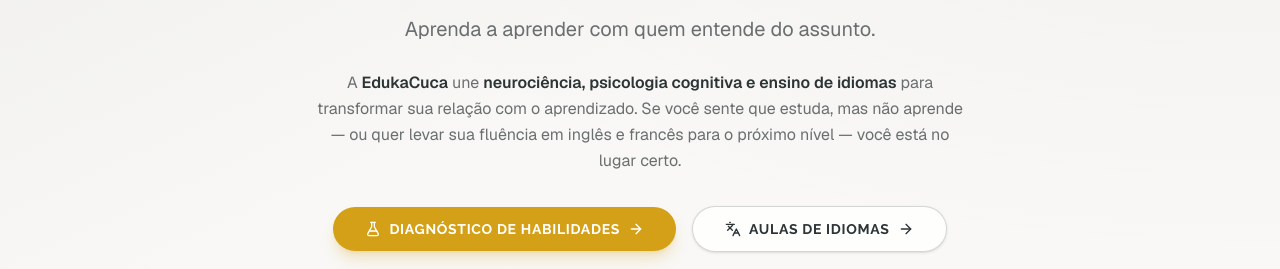
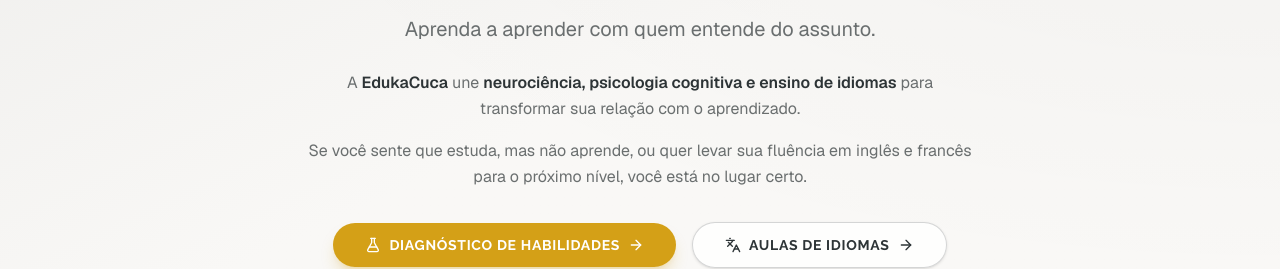
Before and after one commit to vdeviny99/-evidencia-aprendizagem, a Next.js app: page / in a window 1280 px wide. Shown: the part 289-558 px from the top of the page. Built offline with nearby package versions, Linux system fonts and the light colour scheme; no server answers.

Commit message:
fix: center hero paragraph and split into balanced lines

```diff
--- a/src/app/page.tsx
+++ b/src/app/page.tsx
@@ -35,12 +35,15 @@
             <p className="mt-4 text-lg leading-relaxed text-accent/70 sm:text-xl">
               Aprenda a aprender com quem entende do assunto.
             </p>
-            <div className="mx-auto mt-6 max-w-2xl space-y-4 text-left text-base leading-relaxed text-accent/70 sm:text-center text-pretty">
+            <div className="mx-auto mt-6 max-w-2xl space-y-4 text-center text-base leading-relaxed text-accent/70 text-pretty">
               <p>
                 A <strong className="font-semibold text-accent">EdukaCuca</strong> une{" "}
                 <strong className="font-semibold text-accent">neurociência, psicologia cognitiva e ensino de idiomas</strong>{" "}
-                para transformar sua relação com o aprendizado. Se você sente que estuda, mas não aprende — ou quer levar sua fluência
-                em inglês e francês para o próximo nível — você está no lugar certo.
+                para transformar sua relação com o aprendizado.
+              </p>
+              <p>
+                Se você sente que estuda, mas não aprende, ou quer levar sua fluência em inglês e francês para o próximo nível,
+                você está no lugar certo.
               </p>
             </div>
             <div className="mt-8 flex flex-col items-center gap-4 sm:flex-row sm:justify-center">
```
